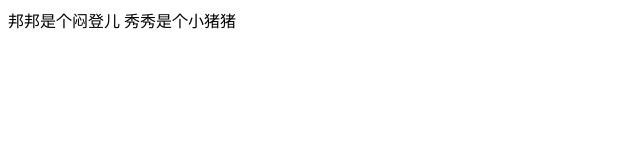
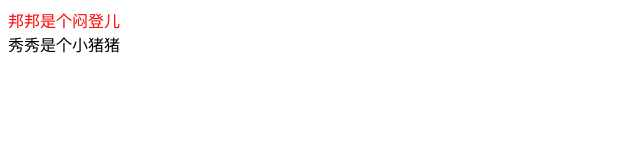
Before and after one commit to Heighory/WebObject, a plain HTML site: page page/home/index.html in a window 1280 px wide. Shown: the whole page, without its empty margins (0-640 px from the left). Drawn offline with Linux system fonts and the light colour scheme.

Commit message:
github测试

```diff
--- /dev/null
+++ b/mycss/my_style.css
@@ -0,0 +1,4 @@
+#aa{
+    color:#ff0000;
+    font-size: 16px;
+}
--- a/page/home/index.html
+++ b/page/home/index.html
@@ -2,11 +2,11 @@
 <html>
 <head lang="en">
     <meta charset="UTF-8">
-    <title></title>
+    <title>作业</title>
+    <link rel="stylesheet" type="text/css" href="../../mycss/my_style.css" >
 </head>
 <body>
-    邦邦是个闷登儿
+    <div id="aa">邦邦是个闷登儿</div>
     秀秀是个小猪猪
-
 </body>
 </html>
```
Also changed, not shown: style/my_style.css (deleted).
